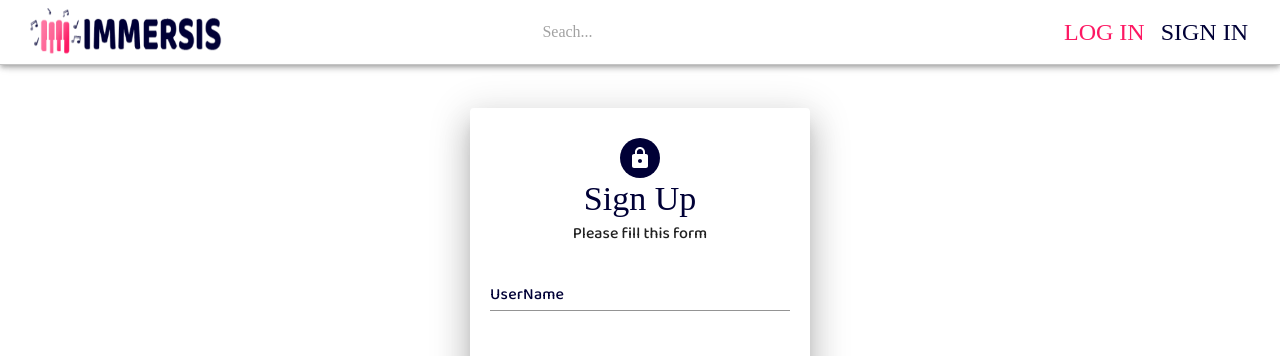
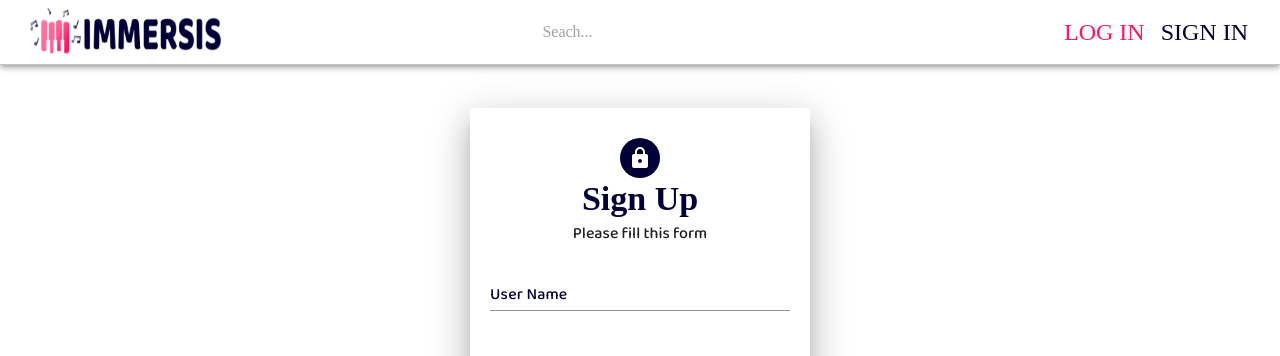
Before and after one commit to pesto-students/song-finder-frontend-f3-beta-2, a React (Create React App) app: page /signup in a window 1280 px wide. Shown: the top 356 px of the page. Built offline with nearby package versions, Linux system fonts and the light colour scheme; a web font is replaced by a local one.

Commit message:
Signup Page[ Color chnage and Input label chnage]

```diff
--- a/src/components/UI/SignUp.js
+++ b/src/components/UI/SignUp.js
@@ -19,12 +19,10 @@ const useStyles = makeStyles((theme) => ({
             borderBottom: "2px solid #000036"
         },
         "& .MuiInput-underline:hover:before": {
-            borderBottom: "2px solid #000036 !important"
+            borderBottom: "2px solid rgba(0, 0, 54, .7) !important"
         }
     },
-    hover: {
 
-    },
     Paper: {
         padding: '30px 20px',
         width: 300,
@@ -43,7 +41,7 @@ const useStyles = makeStyles((theme) => ({
 
     },
     h4: {
-        color: "#000036"
+        color: "#000036", fontWeight: "700"
     },
     Avatar: {
         backgroundColor: "#000036 !important"
@@ -70,7 +68,7 @@ const SignUp = () => {
                             {/* UserName Field */}
                             <TextField className={classes.inputRoot} fullWidth inputProps={{ style: { fontFamily: "'Baloo Da 2', cursive " } }}
                                 InputLabelProps={{ style: { color: "#000036", fontFamily: "'Baloo Da 2', cursive" } }}
-                                label="UserName" margin="normal" variant="standard"
+                                label="User Name" margin="normal" variant="standard"
                                 placeholder="Enter Your UserName" />
 
                             {/* Email field */}
```
